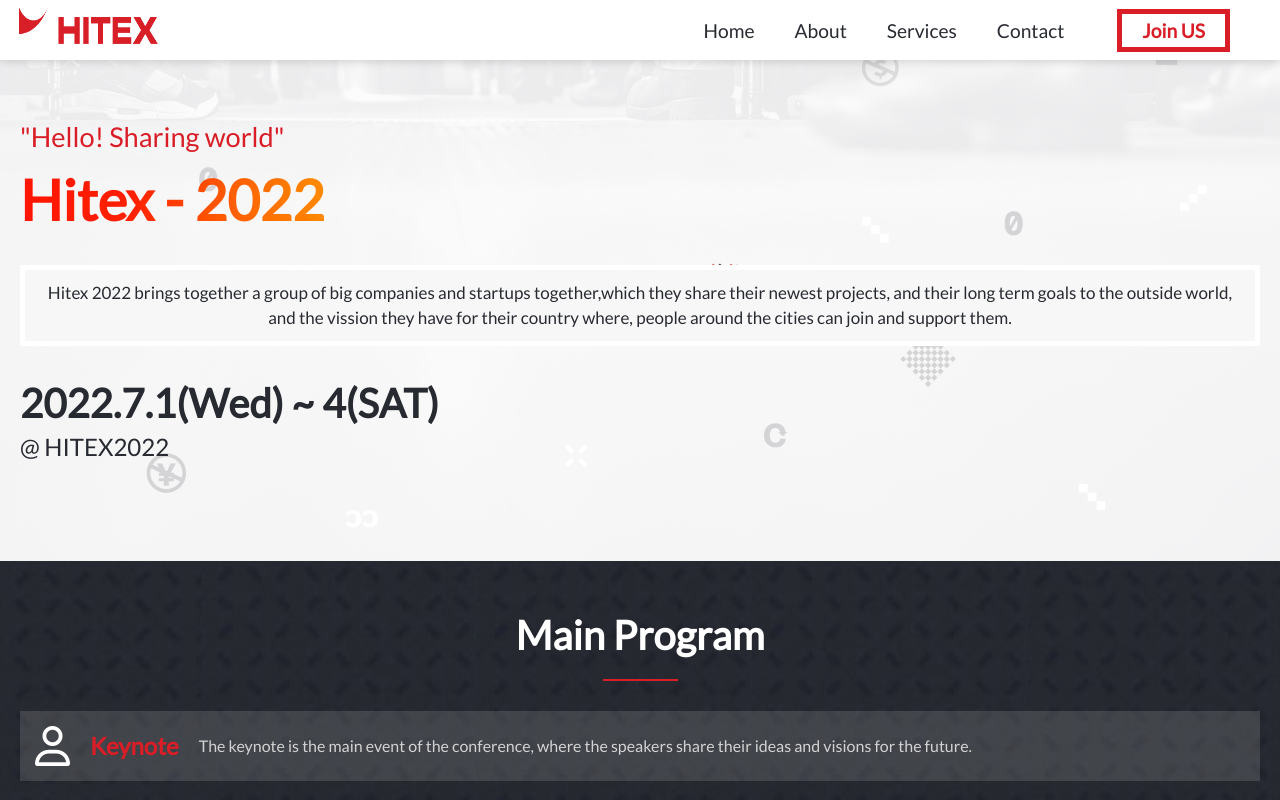
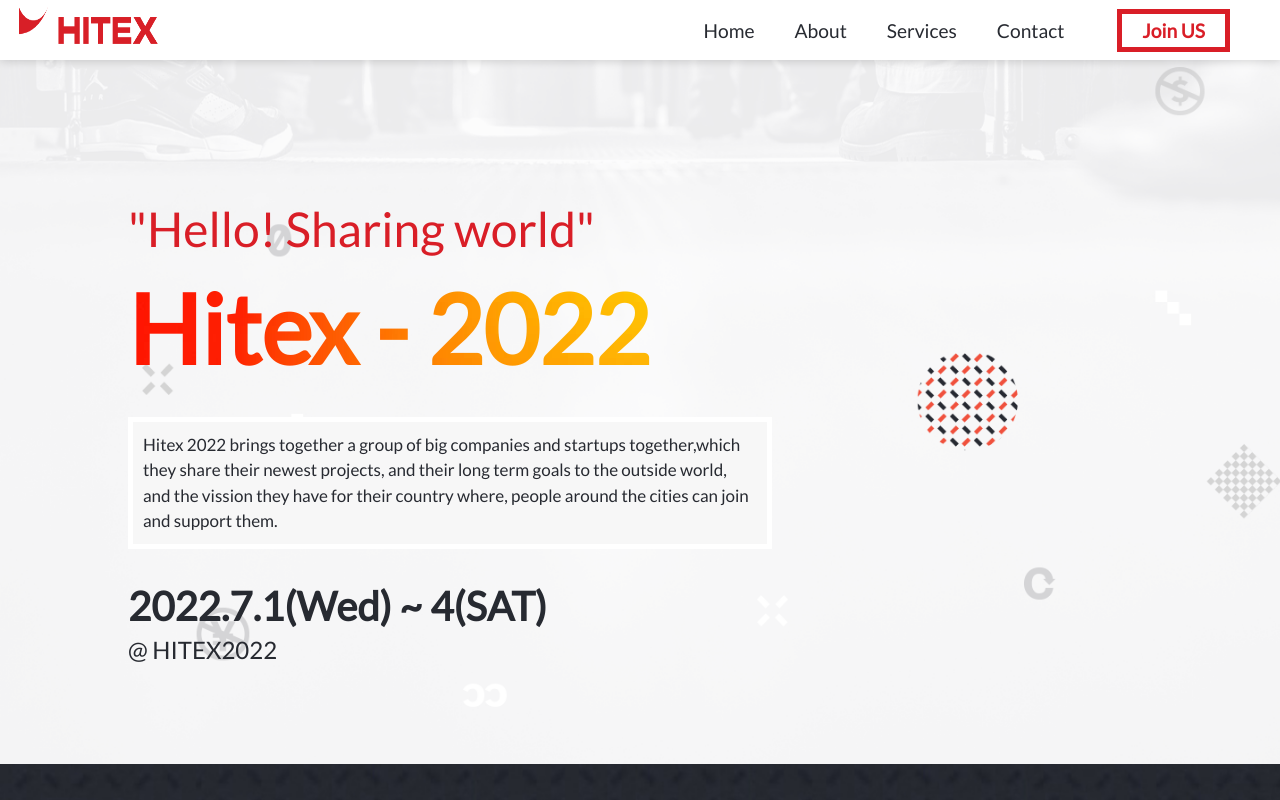
Before and after one commit to Mhamad-Raad/Hitex, a website: page index.html in a window 1280 px wide. Shown: the top 800 px of the page. Drawn offline with Linux system fonts and the light colour scheme.

Commit message:
add responsive to the welcome section in home page

```diff
--- a/CSS/Home/welcome.css
+++ b/CSS/Home/welcome.css
@@ -52,3 +52,23 @@
   font-weight: 400;
   margin-bottom: 100px;
 }
+
+@media screen and (min-width: 768px) {
+  .welcome-home {
+    padding: 0 10%;
+  }
+
+  .greeting {
+    font-size: 3rem;
+    margin-top: 200px;
+  }
+
+  .title {
+    font-size: 6rem;
+  }
+
+  .info-box {
+    text-align: left;
+    width: 60%;
+  }
+}
```
